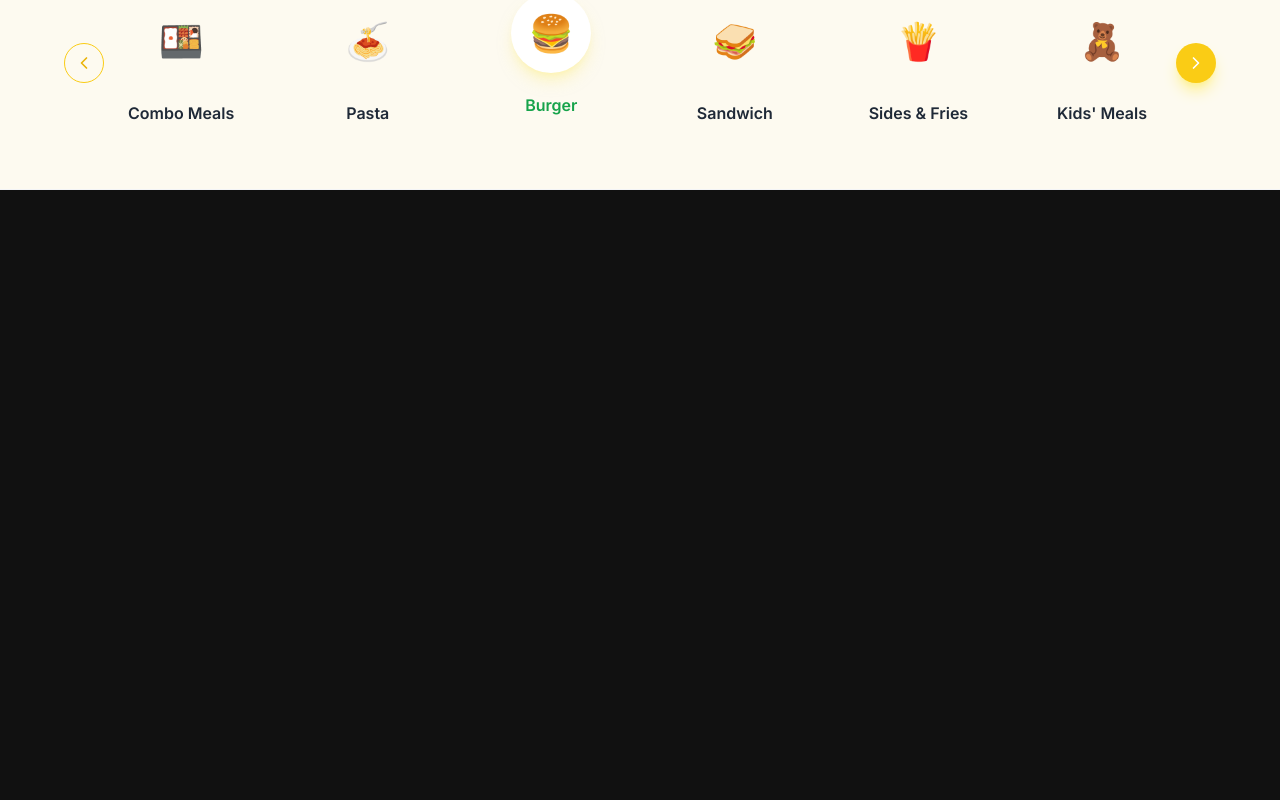
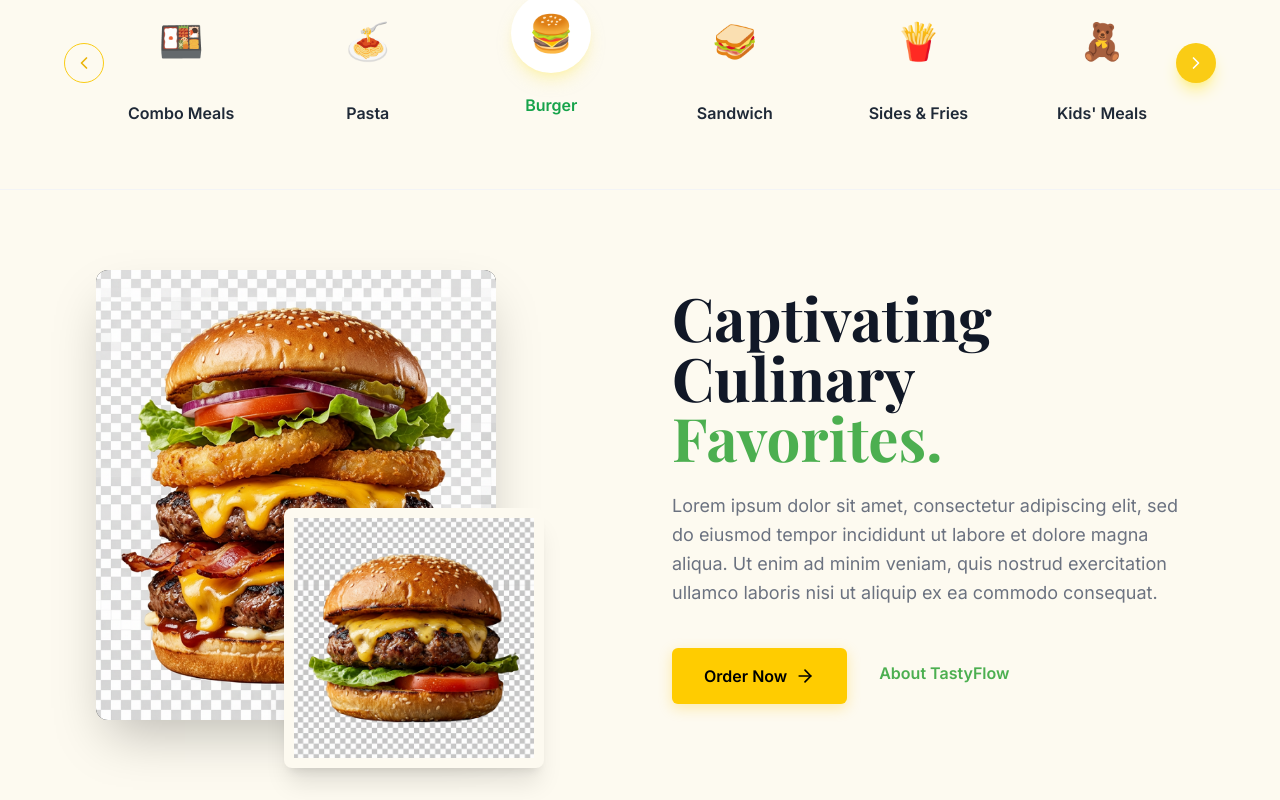
Before and after one commit to VincentMugondora/restuarant-template, a React (Vite) app: page / in a window 1280 px wide. Shown: the part 831-1631 px from the top of the page. Before the commit the page ends 1021 px from the top, so only its background shows below. Built offline with nearby package versions, Linux system fonts and the light colour scheme; a web font is replaced by a local one.

Commit message:
feat: introduce a new `FeaturedSection` component to showcase culinary favorites and integrate it into the main application layout.

```diff
--- a/src/App.jsx
+++ b/src/App.jsx
@@ -1,11 +1,13 @@
 import Hero from "./components/Hero";
 import CategorySlider from "./components/CategorySlider";
+import FeaturedSection from "./components/FeaturedSection";
 
 function App() {
   return (
     <div className="font-sans">
       <Hero />
       <CategorySlider />
+      <FeaturedSection />
     </div>
   );
 }
--- /dev/null
+++ b/src/components/FeaturedSection.jsx
@@ -0,0 +1,66 @@
+import React from 'react';
+import { ArrowRight } from 'lucide-react';
+import { motion } from 'framer-motion';
+
+export default function FeaturedSection() {
+  return (
+    <section className="bg-[#fdfaf0] py-20 px-6 md:px-16 lg:px-24 overflow-hidden">
+      <div className="max-w-7xl mx-auto grid grid-cols-1 lg:grid-cols-2 gap-16 items-center">
+
+        {/* Left Side: Overlapping Images */}
+        <div className="relative flex justify-center lg:justify-start">
+          {/* Main Large Image */}
+          <div className="relative w-[300px] h-[350px] md:w-[400px] md:h-[450px]">
+            <img
+              src="/double_burger.png"
+              alt="Featured Burger"
+              className="w-full h-full object-cover rounded-xl shadow-2xl bg-brand-surface"
+            />
+
+            {/* Overlapping Smaller Image */}
+            <motion.div
+              initial={{ x: 20, y: 20, opacity: 0 }}
+              whileInView={{ x: 0, y: 0, opacity: 1 }}
+              viewport={{ once: true, margin: "-100px" }}
+              transition={{ duration: 0.8 }}
+              className="absolute -right-6 -bottom-6 md:-right-12 md:-bottom-12 w-[180px] h-[180px] md:w-[260px] md:h-[260px] border-[8px] md:border-[10px] border-[#fdfaf0] rounded-lg shadow-xl overflow-hidden bg-brand-surface"
+            >
+              <img
+                src="/cheese_burger.png"
+                alt="Featured Sides"
+                className="w-full h-full object-cover scale-110"
+              />
+            </motion.div>
+          </div>
+        </div>
+
+        {/* Right Side: Text Content */}
+        <div className="flex flex-col gap-6 text-center lg:text-left mt-10 lg:mt-0">
+          <h2 className="text-4xl md:text-5xl lg:text-6xl font-serif font-bold text-gray-900 leading-tight">
+            Captivating Culinary <br />
+            <span className="text-brand-green">Favorites.</span>
+          </h2>
+
+          <p className="text-gray-500 text-lg leading-relaxed max-w-[550px] mx-auto lg:mx-0">
+            Lorem ipsum dolor sit amet, consectetur adipiscing elit, sed do
+            eiusmod tempor incididunt ut labore et dolore magna aliqua. Ut
+            enim ad minim veniam, quis nostrud exercitation ullamco laboris
+            nisi ut aliquip ex ea commodo consequat.
+          </p>
+
+          <div className="flex flex-col sm:flex-row items-center gap-8 mt-4 justify-center lg:justify-start">
+            <button className="bg-brand-yellow text-black font-bold px-8 py-4 rounded-md hover:bg-yellow-400 transition-all flex items-center gap-2 shadow-[0_4px_14px_rgba(255,200,0,0.3)] active:scale-95">
+              Order Now
+              <ArrowRight size={20} />
+            </button>
+
+            <a href="#" className="hidden sm:block text-brand-green font-bold border-b-2 border-transparent hover:border-brand-green transition-all pb-1">
+              About TastyFlow
+            </a>
+          </div>
+        </div>
+
+      </div>
+    </section>
+  );
+}
```
